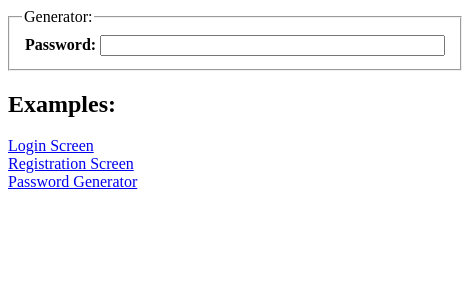
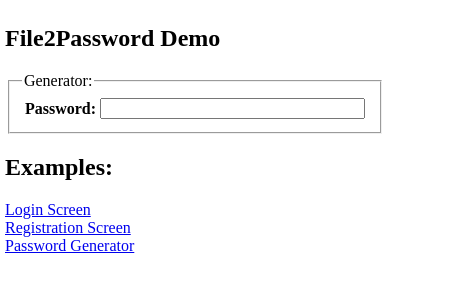
Before and after one commit to lepe/file2password, a plain HTML site: page generator.html in a window 390 px wide. Shown: the whole page, 462 px wide, since content can reach past the window. Drawn offline with Linux system fonts and the light colour scheme.

Commit message:
Smartphone friendly

```diff
--- a/generator.html
+++ b/generator.html
@@ -5,7 +5,14 @@
 <title>Password Generator Example</title>
 <script src="file2pass.js" type="text/javascript"></script>
 <link rel="stylesheet" href="file2pass.css" type="text/css" />
+<meta content="1" name="HandheldFriendly">
+<meta content="width=380;" name="viewport">
 <style>
+    body {
+        width: 380px;
+        margin: auto;
+        padding: 5px;
+    }
     fieldset {
         width: 300px;
         margin: auto;
@@ -14,11 +21,12 @@
 </head>
 <body>
 <section>
+<h1>File2Password Demo</h1>
   <form method="POST">
     <fieldset>
     <legend>Generator:</legend>
     <table>
-    <tr><th>Password: </th><td><input id="fpass" type="text" size="40"></td></tr>
+    <tr><th>Password: </th><td><input id="fpass" type="text" size="30"></td></tr>
     </table>
     </fieldset>
   </form>
```
Also changed, not shown: index.html (+9 -1 lines), repeat.html (+8 -0 lines).
